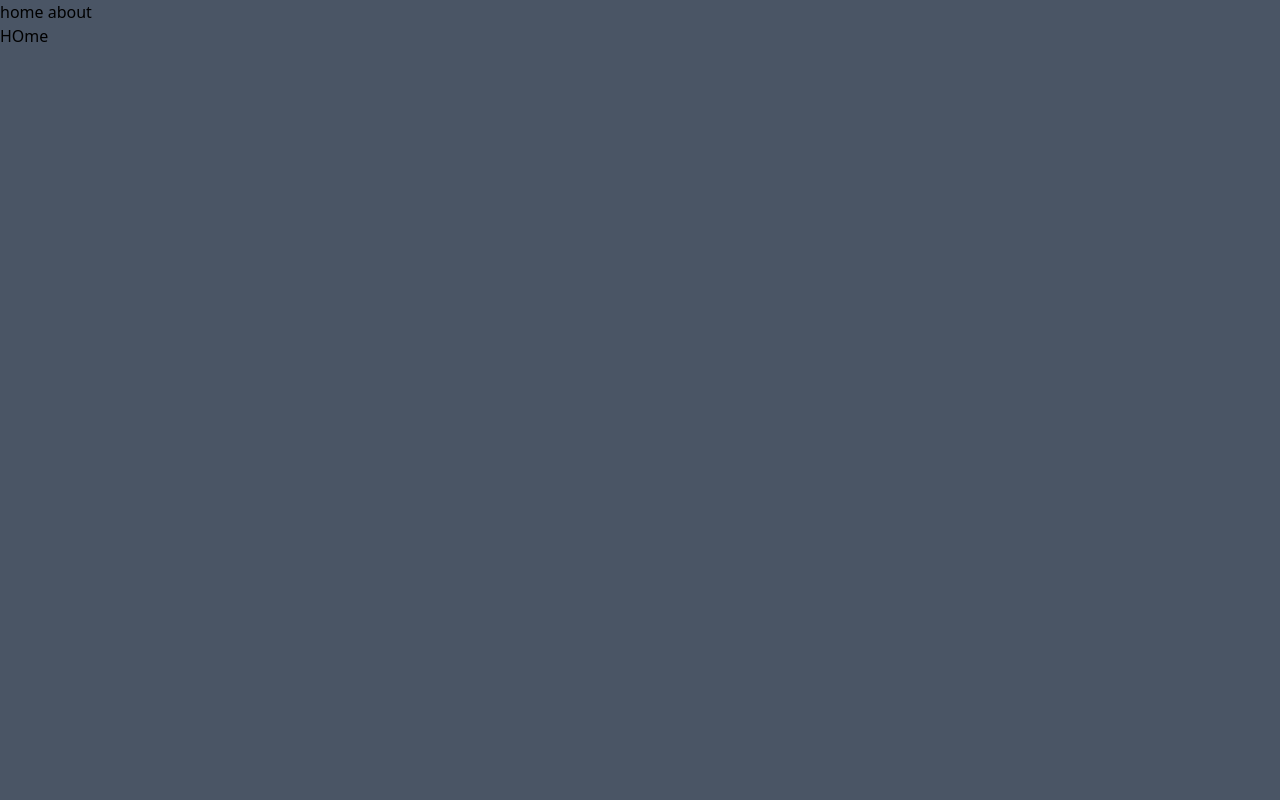
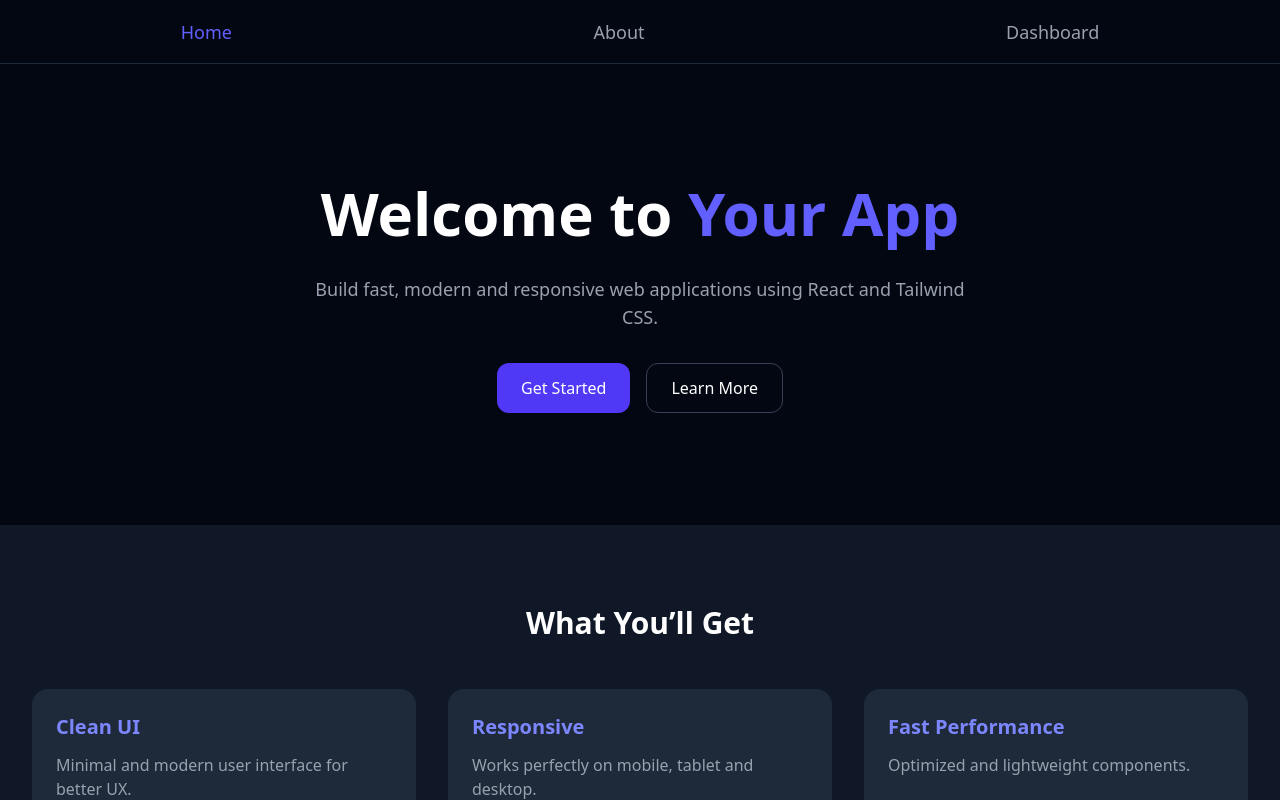
Before and after one commit to ritam-g/web-experiments, a React (Vite) app in the folder vite-project/: page / in a window 1280 px wide. Built offline with nearby package versions, Linux system fonts and the light colour scheme.

Commit message:
working with NavLink with ai

```diff
--- a/vite-project/src/App.jsx
+++ b/vite-project/src/App.jsx
@@ -8,12 +8,12 @@ import Ele from './components/Ele'
 
 function App() {
   return (
-    <div className='bg-gray-600 h-screen w-screen'>
+    <div className='bg-gray-600 h-screen w-screen overflow-x-hidden'>
       <Navbar/>
       <Routes>
         <Route path='/' element={<Home/>} />
         <Route path='/about' element={<About/>} />
-        <Route path="dash" element={<Dashboar/>}>
+        <Route path="/dash" element={<Dashboar/>}>
             <Route path="profile" element={<Ele/>}/>
         </Route>
       </Routes>
--- a/vite-project/src/components/About.jsx
+++ b/vite-project/src/components/About.jsx
@@ -1,11 +1,68 @@
-import React from 'react'
-
 function About() {
   return (
-    <div>
-      <h1>about</h1>
+    <div className="min-h-screen bg-gray-950 text-white">
+
+      {/* About Header */}
+      <section className="text-center px-6 py-24">
+        <h1 className="text-4xl md:text-5xl font-extrabold">
+          About <span className="text-indigo-500">Us</span>
+        </h1>
+
+        <p className="mt-6 max-w-3xl mx-auto text-gray-400 text-lg">
+          We are focused on building clean, modern and user-friendly
+          web applications with great performance and design.
+        </p>
+      </section>
+
+      {/* About Content */}
+      <section className="px-8 py-16 bg-gray-900">
+        <div className="max-w-6xl mx-auto grid gap-12 md:grid-cols-2 items-center">
+
+          {/* Text */}
+          <div>
+            <h2 className="text-3xl font-bold mb-4">
+              Who We Are
+            </h2>
+            <p className="text-gray-400 leading-relaxed">
+              We specialize in frontend development using React and Tailwind CSS.
+              Our goal is to create intuitive user interfaces that feel smooth,
+              responsive and visually appealing.
+            </p>
+
+            <p className="text-gray-400 leading-relaxed mt-4">
+              By focusing on performance, accessibility and clean code,
+              we deliver web experiences that users love.
+            </p>
+          </div>
+
+          {/* Stats / Highlights */}
+          <div className="grid grid-cols-2 gap-6">
+            <div className="bg-gray-800 rounded-2xl p-6 text-center hover:scale-105 transition">
+              <h3 className="text-3xl font-bold text-indigo-500">10+</h3>
+              <p className="text-gray-400 mt-2">Projects</p>
+            </div>
+
+            <div className="bg-gray-800 rounded-2xl p-6 text-center hover:scale-105 transition">
+              <h3 className="text-3xl font-bold text-indigo-500">2+</h3>
+              <p className="text-gray-400 mt-2">Years Learning</p>
+            </div>
+
+            <div className="bg-gray-800 rounded-2xl p-6 text-center hover:scale-105 transition">
+              <h3 className="text-3xl font-bold text-indigo-500">100%</h3>
+              <p className="text-gray-400 mt-2">Passion</p>
+            </div>
+
+            <div className="bg-gray-800 rounded-2xl p-6 text-center hover:scale-105 transition">
+              <h3 className="text-3xl font-bold text-indigo-500">24/7</h3>
+              <p className="text-gray-400 mt-2">Learning</p>
+            </div>
+          </div>
+
+        </div>
+      </section>
+
     </div>
-  )
+  );
 }
 
-export default About
+export default About;
--- a/vite-project/src/components/Dashboar.jsx
+++ b/vite-project/src/components/Dashboar.jsx
@@ -1,13 +1,29 @@
-import React from 'react'
-import { Outlet } from 'react-router-dom'
+import React from "react";
+import { Outlet } from "react-router-dom";
 
 function Dashboar() {
   return (
-    <div>
-        <h1>hellow</h1>
-      <Outlet/>
+    <div className="min-h-screen bg-gray-950 text-white flex flex-col">
+
+      {/* Dashboar Header */}
+      <header className="px-8 py-6 border-b border-gray-800">
+        <h1 className="text-3xl font-bold">
+          Dashboar
+        </h1>
+        <p className="text-gray-400 mt-1">
+          Manage your data and view insights here
+        </p>
+      </header>
+
+      {/* Dashboar Content */}
+      <main className="flex-1 p-8 bg-gray-900">
+        <div className="bg-gray-800 rounded-2xl p-6 min-h-[300px]">
+          <Outlet />
+        </div>
+      </main>
+
     </div>
-  )
+  );
 }
 
-export default Dashboar
+export default Dashboar;
--- a/vite-project/src/components/Home.jsx
+++ b/vite-project/src/components/Home.jsx
@@ -1,11 +1,66 @@
-import React from 'react'
-
 function Home() {
   return (
-    <div>
-      <h1>HOme</h1>
+    <div className="Home min-h-screen bg-gray-950 text-white ">
+
+      {/* Hero Section */}
+      <section className="flex flex-col items-center justify-center text-center px-6 py-28">
+        <h1 className="text-4xl md:text-6xl font-extrabold leading-tight">
+          Welcome to <span className="text-indigo-500">Your App</span>
+        </h1>
+
+        <p className="mt-6 max-w-2xl text-gray-400 text-lg">
+          Build fast, modern and responsive web applications using
+          React and Tailwind CSS.
+        </p>
+
+        <div className="mt-8 flex gap-4">
+          <button className="px-6 py-3 bg-indigo-600 rounded-xl hover:bg-indigo-500 transition">
+            Get Started
+          </button>
+          <button className="px-6 py-3 border border-gray-700 rounded-xl hover:bg-gray-800 transition">
+            Learn More
+          </button>
+        </div>
+      </section>
+
+      {/* Features Section */}
+      <section className="px-8 py-20 bg-gray-900">
+        <h2 className="text-3xl font-bold text-center mb-12">
+          What You’ll Get
+        </h2>
+
+        <div className="grid gap-8 md:grid-cols-3">
+          <div className="p-6 bg-gray-800 rounded-2xl hover:scale-105 transition">
+            <h3 className="text-xl font-semibold mb-3 text-indigo-400">
+              Clean UI
+            </h3>
+            <p className="text-gray-400">
+              Minimal and modern user interface for better UX.
+            </p>
+          </div>
+
+          <div className="p-6 bg-gray-800 rounded-2xl hover:scale-105 transition">
+            <h3 className="text-xl font-semibold mb-3 text-indigo-400">
+              Responsive
+            </h3>
+            <p className="text-gray-400">
+              Works perfectly on mobile, tablet and desktop.
+            </p>
+          </div>
+
+          <div className="p-6 bg-gray-800 rounded-2xl hover:scale-105 transition">
+            <h3 className="text-xl font-semibold mb-3 text-indigo-400">
+              Fast Performance
+            </h3>
+            <p className="text-gray-400">
+              Optimized and lightweight components.
+            </p>
+          </div>
+        </div>
+      </section>
+
     </div>
-  )
+  );
 }
 
-export default Home
+export default Home;
--- a/vite-project/src/components/Navbar.jsx
+++ b/vite-project/src/components/Navbar.jsx
@@ -1,10 +1,41 @@
 import React from 'react'
-import {NavLink} from 'react-router-dom'
+import { NavLink } from 'react-router-dom'
+
 function Navbar() {
   return (
-    <div>
-      <NavLink to="/"> home</NavLink>
-      <NavLink to="/about"> about</NavLink>
+    <div className="h-[4rem] bg-gray-950 text-white flex items-center justify-around border-b border-gray-800">
+
+      <NavLink
+        to="/"
+        className={({ isActive }) =>
+          `text-lg font-medium transition
+          ${isActive ? "text-indigo-500" : "text-gray-400 hover:text-white"}`
+        }
+
+      >
+        Home
+      </NavLink>
+
+      <NavLink
+        to="/about"
+        className={({ isActive }) =>
+          `text-lg font-medium transition
+          ${isActive ? "text-indigo-500" : "text-gray-400 hover:text-white"}`
+        }
+      >
+        About
+      </NavLink>
+
+      <NavLink
+        to="/dash"
+        className={({ isActive }) =>
+          `text-lg font-medium transition
+          ${isActive ? "text-indigo-500" : "text-gray-400 hover:text-white"}`
+        }
+      >
+        Dashboard
+      </NavLink>
+
     </div>
   )
 }
```
